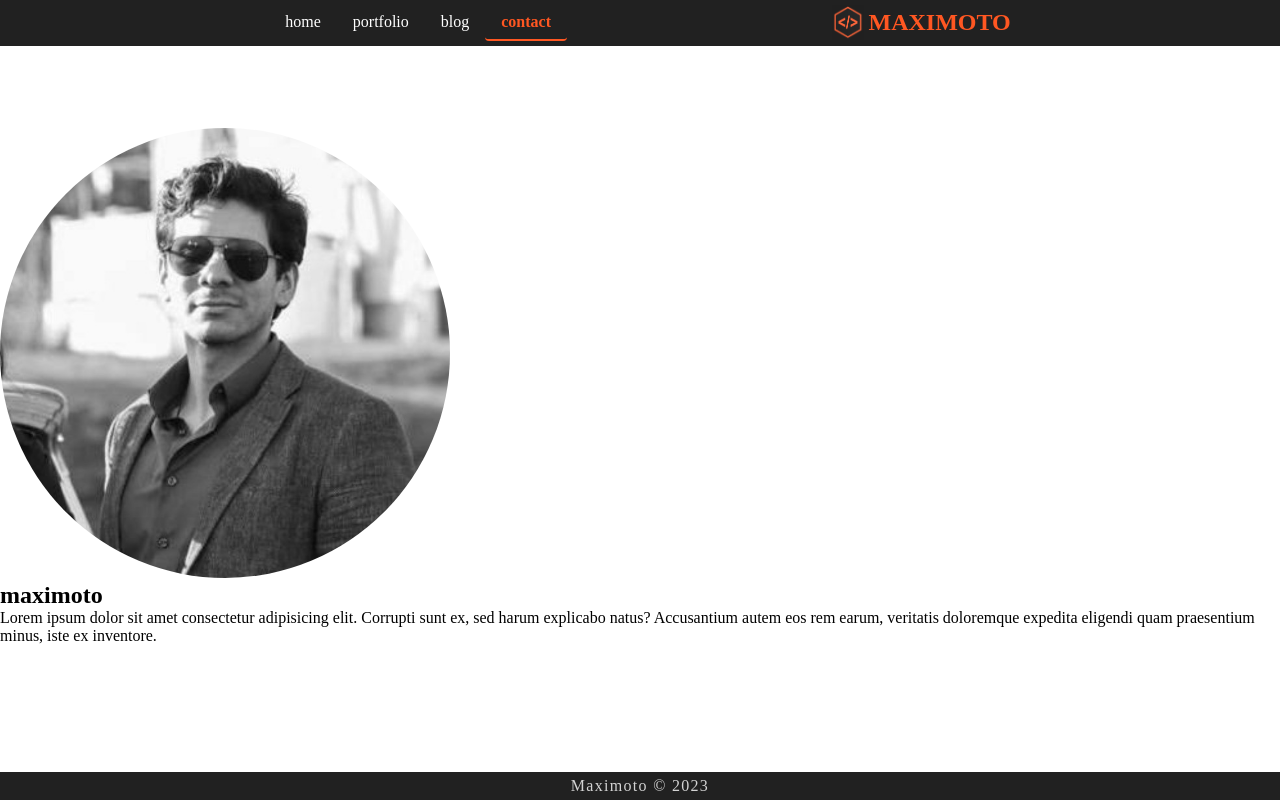
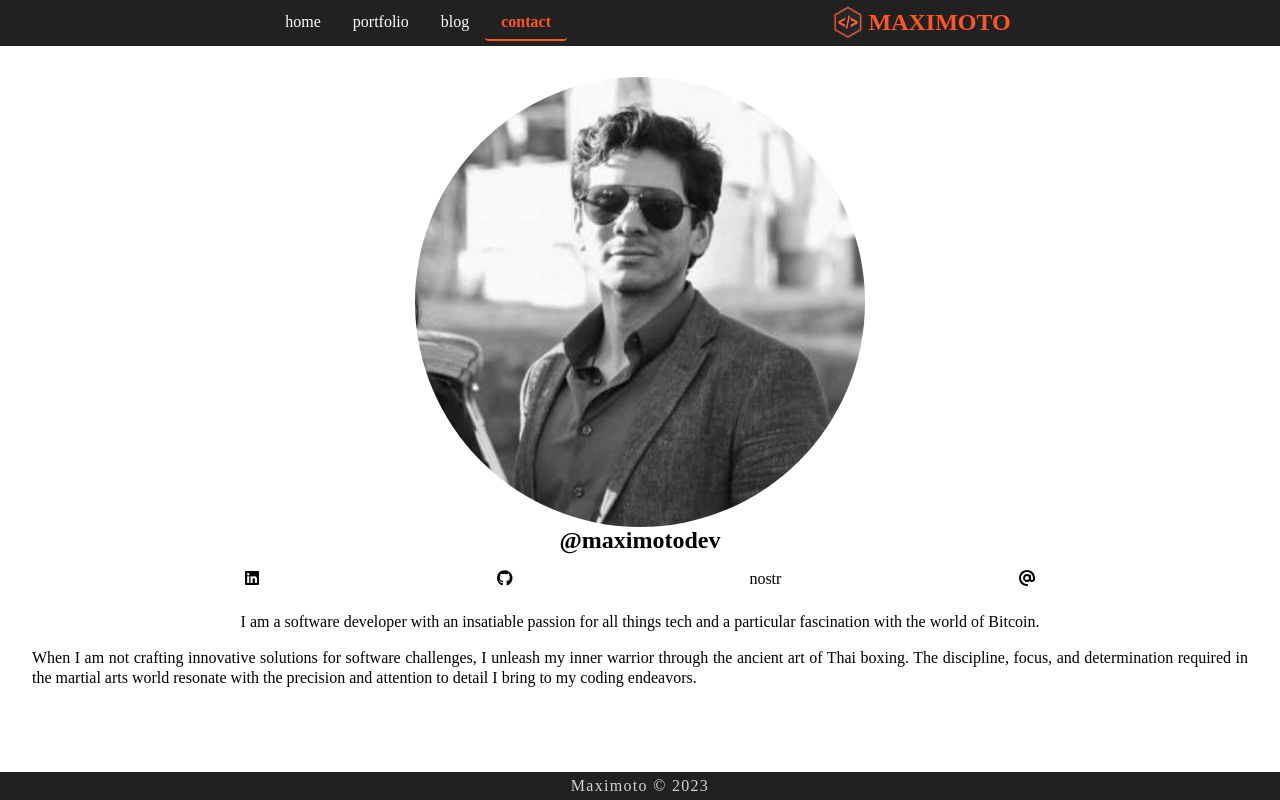
Before and after one commit to maximotodev/maximoto-portfolio, a React (Vite) app: page /contact in a window 1280 px wide. Built offline with nearby package versions, Linux system fonts and the light colour scheme.

Commit message:
update contact page.

```diff
--- a/src/components/Layout.css
+++ b/src/components/Layout.css
@@ -3,10 +3,9 @@
     flex-direction: column;
     width: 100%;
     height: 100dvh;
-    /* background-color: #212121; */
 }
 
 .wrapper {
     margin-top: auto;
-    /* border: 1px solid magenta; */
+    /* background-color: #212121; */
 }
--- a/src/pages/Contact.css
+++ b/src/pages/Contact.css
@@ -0,0 +1,13 @@
+.contact {
+    display: flex;
+    flex-direction: column;
+    align-items: center;
+    padding: 1.5em;
+    /* background-color: lightblue; */
+}
+
+.contact-description {
+    padding: 0.5em;
+    text-align: justify;
+    line-height: 1.25;
+}
--- a/src/pages/Contact.jsx
+++ b/src/pages/Contact.jsx
@@ -1,13 +1,33 @@
 import React from "react"
+import { Link } from "react-router-dom";
 import heroImg from '../assets/hero-linkedin-img.jpeg'
 import './Contact.css'
+import { FontAwesomeIcon } from '@fortawesome/react-fontawesome'
+import { faLinkedin, faGithub } from '@fortawesome/free-brands-svg-icons';
+import { faAt } from "@fortawesome/free-solid-svg-icons";
 
 const Contact = () => {
   return (
     <div className="contact wrapper">
       <img className="hero-img" src={heroImg} alt="Maximoto hero image" />
-      <h2>maximoto</h2>
-      <p>Lorem ipsum dolor sit amet consectetur adipisicing elit. Corrupti sunt ex, sed harum explicabo natus? Accusantium autem eos rem earum, veritatis doloremque expedita eligendi quam praesentium minus, iste ex inventore.</p>
+      <h2>@maximotodev</h2>
+      <div className="social-bar">
+          <Link className="social-icon" to='https://www.linkedin.com/in/diego-aguero-90101322a/'>
+              <FontAwesomeIcon icon={faLinkedin}/>
+          </Link>
+          <Link className="social-icon" to='https://github.com/maximotodev'>
+              <FontAwesomeIcon icon={faGithub}/>
+          </Link>
+          <Link className="social-icon" to='https://snort.social/p/npub165ka9706vpl8phnw0w5wh89za8nnl56dajz92h6e2m9uxxvkz6wszt0gn5'>
+              nostr
+          </Link>
+          <Link onClick={() => window.location = 'mailto:maximotodev@proton.me'} className="social-icon" to='#'>
+              <FontAwesomeIcon icon={faAt}/>
+          </Link>
+        </div>
+      <p className="contact-description">I am a software developer with an insatiable passion for all things tech and a particular fascination with the world of Bitcoin.</p>
+      <p className="contact-description">When I am not crafting innovative solutions for software challenges, I unleash my inner warrior through the ancient art of Thai boxing. The discipline, focus, and determination required in the martial arts world resonate with the precision and attention to detail I bring to my coding endeavors.</p>
+
     </div>
   )
 };
--- a/src/pages/Home.css
+++ b/src/pages/Home.css
@@ -59,9 +59,9 @@
 }
 
 .social-icon {
-    /* border: 1px solid magenta; */
     padding: 1em;
     color: black;
+    text-decoration: none;
 }
 
 .social-icon:hover {
```
